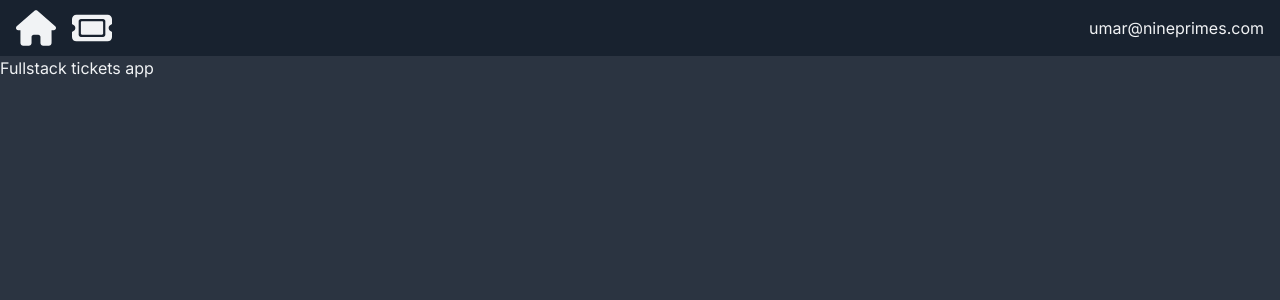
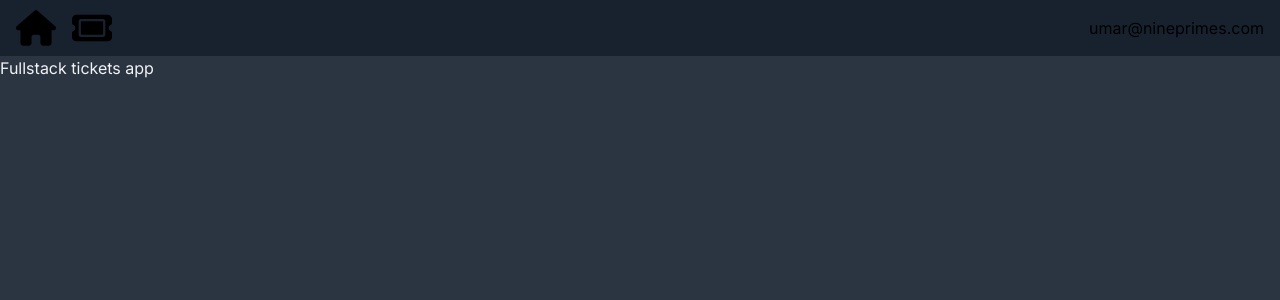
Before and after one commit to Muhammad-Umar-Khan/tickets_fs, a Next.js app: page / in a window 1280 px wide. Shown: the top 300 px of the page. Built offline with nearby package versions, Linux system fonts and the light colour scheme.

Commit message:
text-default-text

```diff
--- a/app/layout.tsx
+++ b/app/layout.tsx
@@ -21,10 +21,10 @@
 }>) {
   return (
     <html lang="en">
-      <body className={`${inter.className} text-default-text`}>
+      <body className={`${inter.className}`}>
         <div className="flex flex-col h-screen max-h-screen">
           <Nav />
-          <div className="flex-grow overflow-y-auto bg-page">{children}</div>
+          <div className="flex-grow overflow-y-auto bg-page text-default-text">{children}</div>
         </div>
       </body>
     </html>
```
